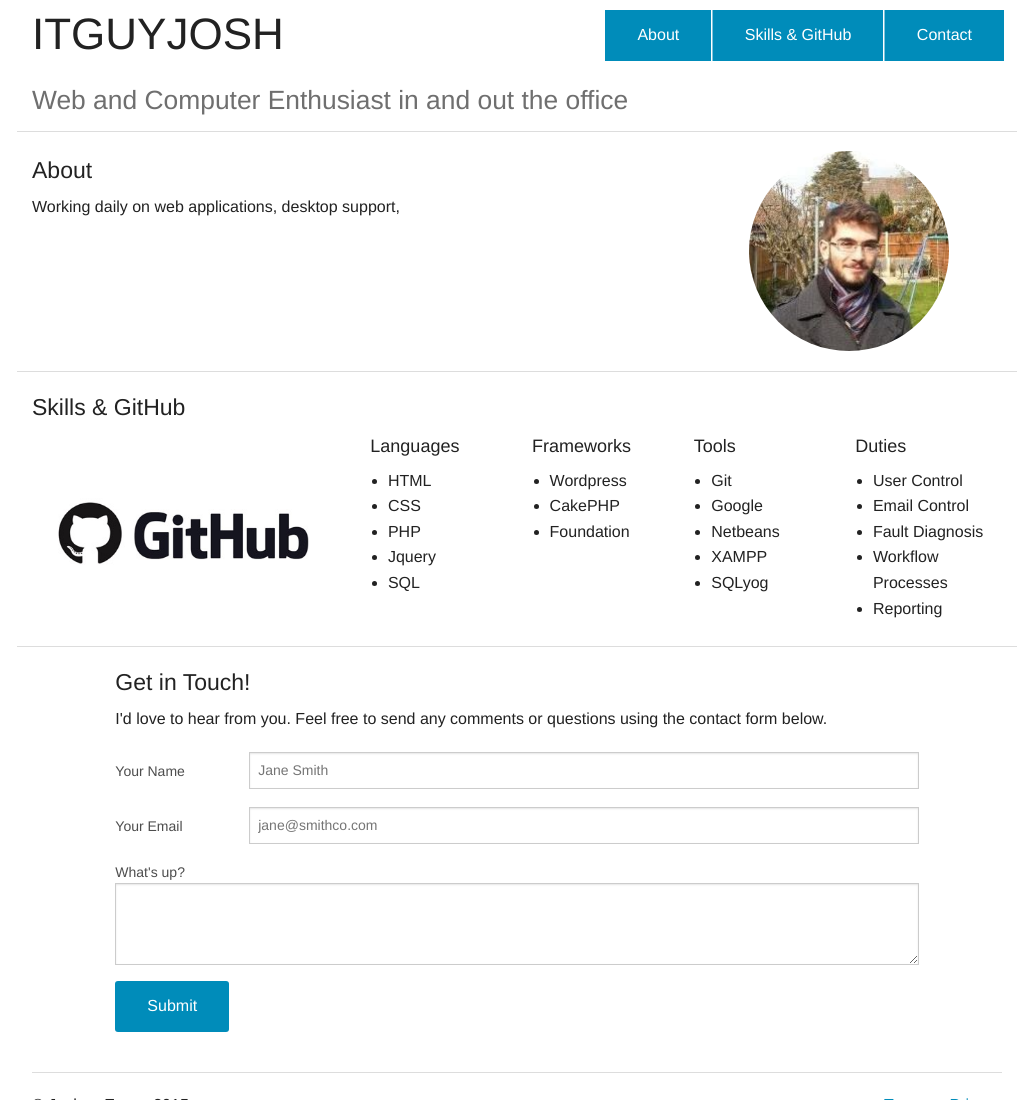
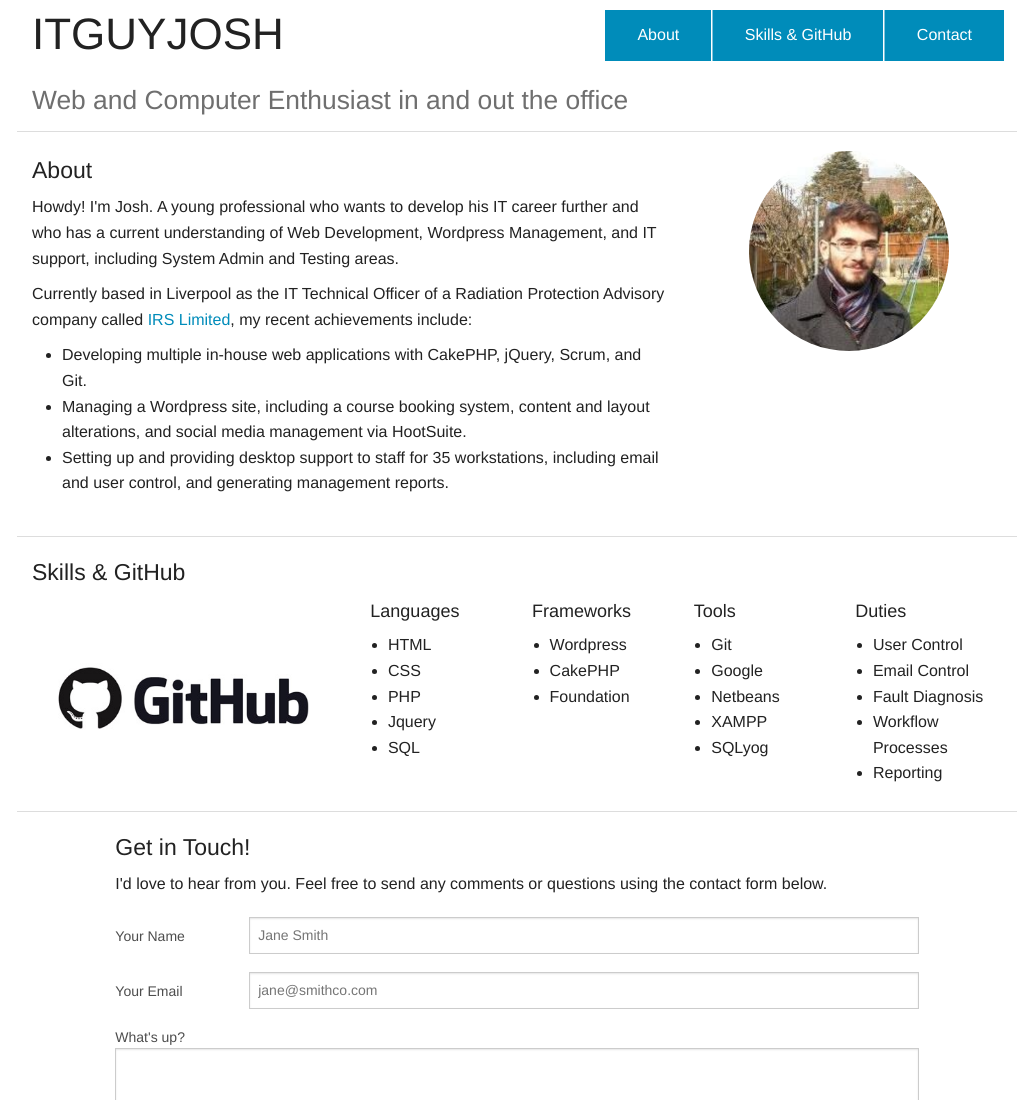
Before and after one commit to ITGuyJosh/ITGuyJosh, a plain HTML site: page index.html in a window 1280 px wide. Shown: the top 1100 px of the page, without its empty margins (123-1158 px from the left). Drawn offline with Linux system fonts and the light colour scheme.

Commit message:
Adding About information and removing old files

```diff
--- a/index.html
+++ b/index.html
@@ -29,7 +29,13 @@
         <hr>
         <div class="large-8 columns">
           <h4 id="about">About</h4>
-          <p>Working daily on web applications, desktop support, </p>
+          <p>Howdy! I'm Josh. A young professional who wants to develop his IT career further and who has a current understanding of Web Development, Wordpress Management, and IT support, including System Admin and Testing areas.</p>
+          <p style="margin-top: -10px;">Currently based in Liverpool as the IT Technical Officer of a Radiation Protection Advisory company called <a href="http://www.irs-limited.com">IRS Limited</a>, my recent achievements include:</p>
+          <ul style="margin-left: 30px;">
+              <li style="margin-top: -10px;">Developing multiple in-house web applications with CakePHP, jQuery, Scrum, and Git.</li>
+              <li>Managing a Wordpress site, including a course booking system, content and layout alterations, and social media management via HootSuite.</li>
+              <li>Setting up and providing desktop support to staff for 35 workstations, including email and user control, and generating management reports.</li>
+          </ul>
         </div>
         <div class="large-4 columns" style="margin-right: -50px;">
           <img src="img/profileimage.jpeg" style="background-repeat: no-repeat; background-position: 50%;border-radius: 50%;width: 200px;height: 200px;">
```
Also changed, not shown: old/index.html (deleted, +0 -15 lines), old/contact.html (deleted), old/style.css (deleted), 1 other file.
